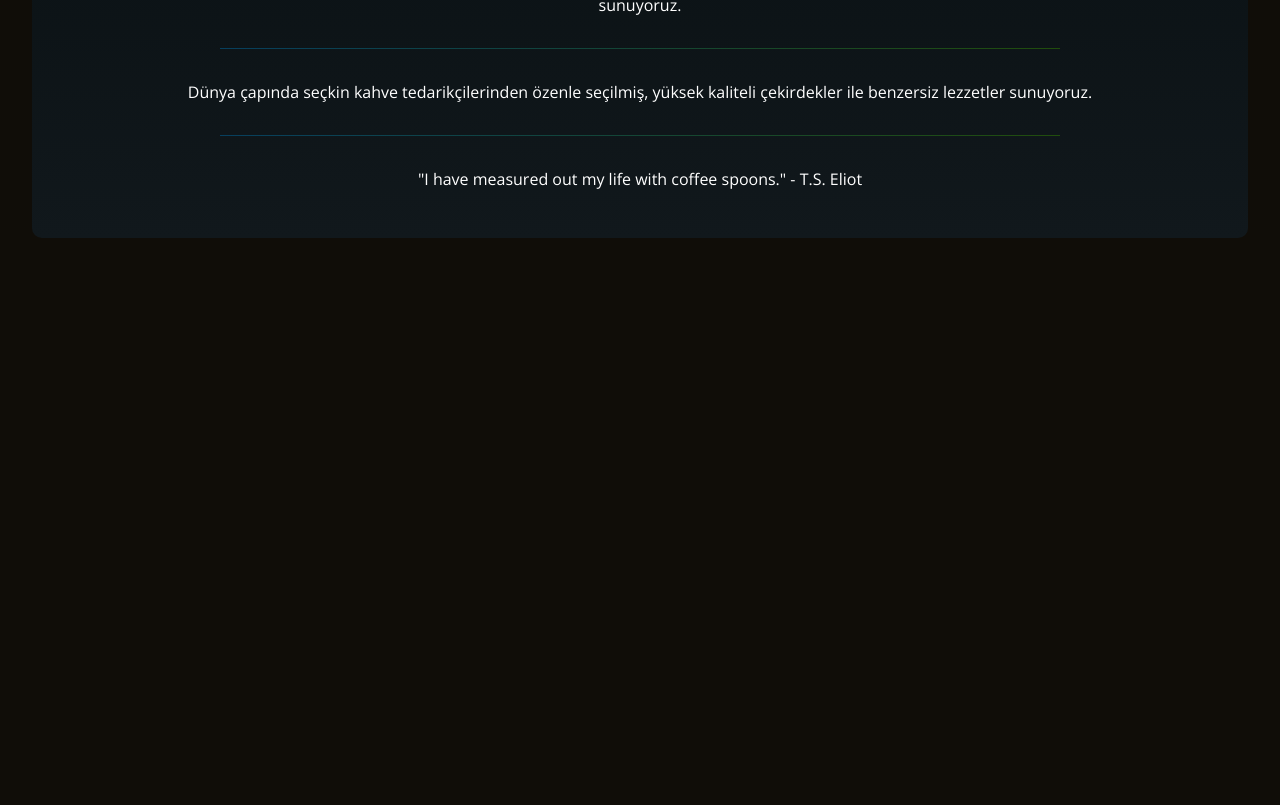
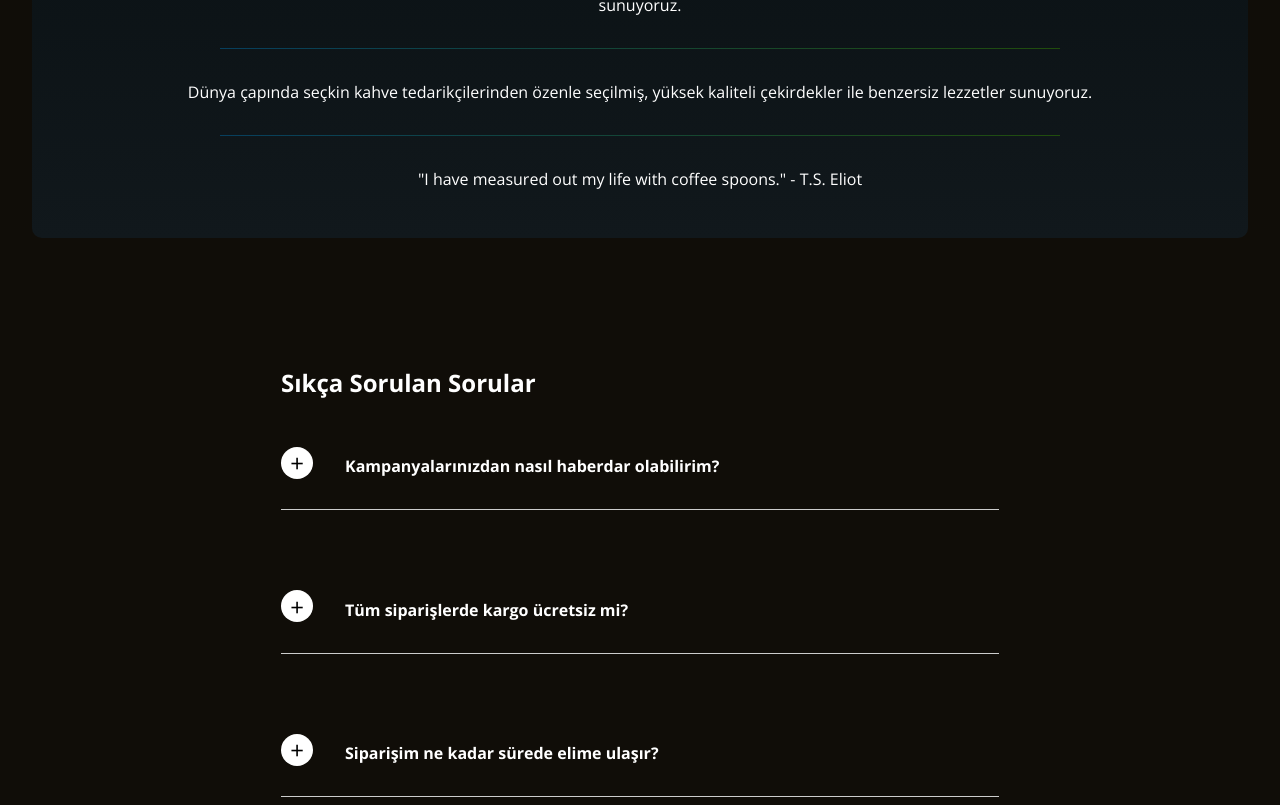
Before and after one commit to Birelr/BeanStack, a React (Vite) app: page / in a window 1280 px wide. Shown: the part 781-1586 px from the top of the page. Before the commit the page ends 1131 px from the top, so only its background shows below. Built offline with nearby package versions, Linux system fonts and the light colour scheme.

Commit message:
Faq bileşeni eklendi; Accordion yapısı ile sıkça sorulan sorular bölümü oluşturuldu ve stil dosyası eklendi.

```diff
--- a/src/App.jsx
+++ b/src/App.jsx
@@ -3,6 +3,7 @@ import "./App.css";
 import Navbar from "./Components/Navbar/Navbar";
 import Hero from "./Components/Hero/Hero";
 import TextArea from "./Components/Textarea/TextArea";
+import Faq from "./Components/Faq/Faq";
 
 function App() {
   const [count, setCount] = useState(0);
@@ -12,6 +13,7 @@ function App() {
       <Navbar />
       <Hero />
       <TextArea />
+      <Faq />
     </>
   );
 }
--- /dev/null
+++ b/src/Components/Faq/Faq.css
@@ -0,0 +1,52 @@
+
+.faq-container {
+    max-width: 750px;
+    margin: 0 auto;
+    padding: 1rem;
+    color: white;
+  }
+
+  .accordion-item {
+
+    border-bottom: 0.5px solid #ccc;
+    margin-bottom: 5rem;
+    padding-bottom: 1rem;
+  }
+
+  .faq-Header{
+    display: flex;
+    justify-content: space-between;
+    align-items: center;
+    margin-bottom: 3rem;
+  }
+
+  .accordion-header {
+    display: flex;
+    align-items: baseline;
+    gap: 2rem;
+    cursor: pointer;
+  }
+
+  .accordion-icon {
+    font-size: 1.5rem;
+    background-color: #fff;
+    border-radius: 50%;
+    width: 2rem;
+    height: 2rem;
+    display: flex;
+    align-items: center;
+    justify-content: center;
+    color: #000;
+  }
+
+  .accordion-question {
+    font-weight: bold;
+    font-size: 1rem;
+    padding-bottom: 1rem;
+
+  }
+
+  .accordion-answer {
+    margin-top: 1.5rem;
+    color: #8a8a8a;
+  }
--- /dev/null
+++ b/src/Components/Faq/Faq.jsx
@@ -0,0 +1,51 @@
+import React, { useState } from "react";
+import "./Faq.css";
+
+function AccordionItem({ question, answer }) {
+  const [isOpen, setIsOpen] = useState(false);
+
+  const toggleAccordion = () => {
+    setIsOpen(!isOpen);
+  };
+
+  return (
+    <div className="accordion-item">
+      <div className="accordion-header" onClick={toggleAccordion}>
+        <span className="accordion-icon">{isOpen ? "-" : "+"}</span>
+        <span className="accordion-question">{question}</span>
+      </div>
+      {isOpen && <div className="accordion-answer">{answer}</div>}
+    </div>
+  );
+}
+
+const faqData = [
+  {
+    question: "Kampanyalarınızdan nasıl haberdar olabilirim?",
+    answer:
+      "Instagram hesabımızı takip edebilir veya bültenimize üye olarak kampanyalardan haberdar olabilirsiniz.",
+  },
+  {
+    question: "Tüm siparişlerde kargo ücretsiz mi?",
+    answer: "Belirli bir tutarın üzerindeki siparişlerde kargo ücretsizdir.",
+  },
+  {
+    question: "Siparişim ne kadar sürede elime ulaşır?",
+    answer: "Genellikle 2-3 iş günü içerisinde siparişiniz kargoya verilir.",
+  },
+];
+
+export default function Faq() {
+  return (
+    <div className="faq-container">
+      <h2 className="faq-Header">Sıkça Sorulan Sorular</h2>
+      {faqData.map((item, index) => (
+        <AccordionItem
+          key={index}
+          question={item.question}
+          answer={item.answer}
+        />
+      ))}
+    </div>
+  );
+}
```
